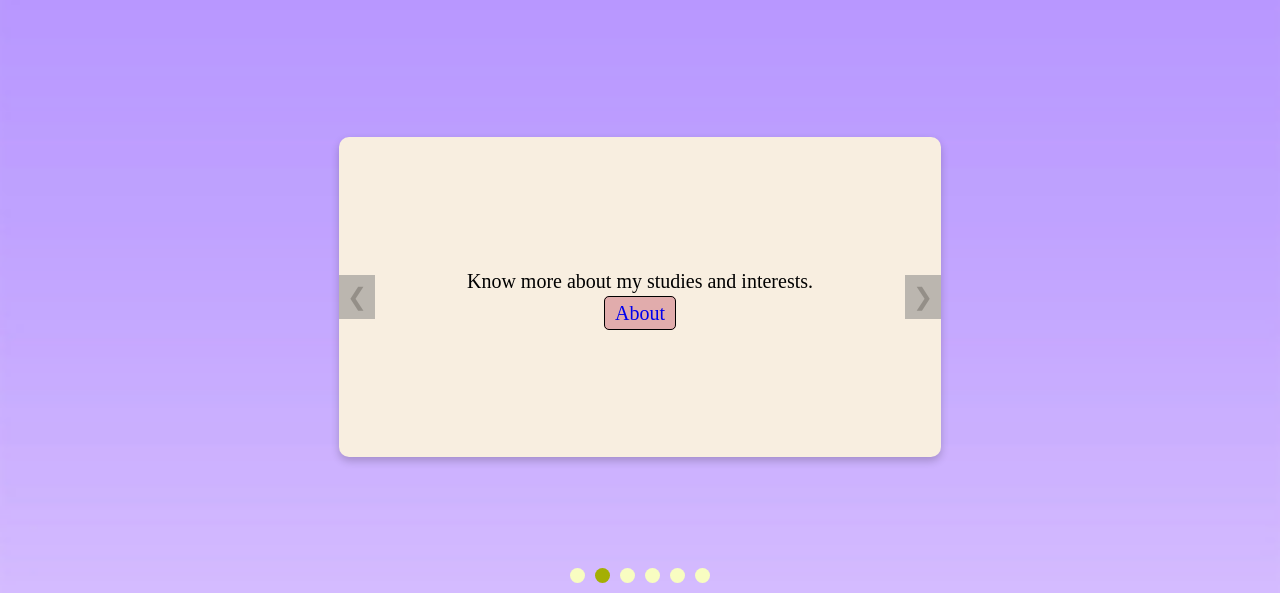
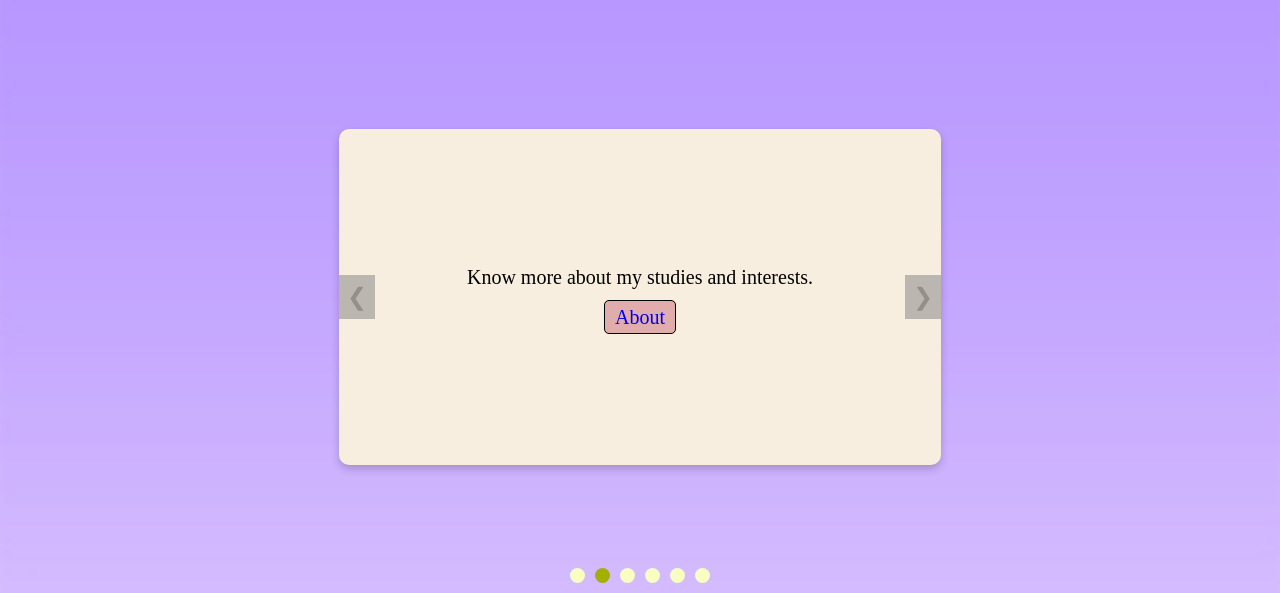
Before and after one commit to pavani9104/Portfolio-Website, a plain HTML site: page index.html in a window 1280 px wide. Shown: the part 88-681 px from the top of the page. Drawn offline with Linux system fonts and the light colour scheme.

Commit message:
Update style.css

```diff
--- a/style.css
+++ b/style.css
@@ -75,7 +75,7 @@ body {
     padding: 8rem;
     color: black;
     border-radius: 10px;
-    line-height: 1.6;
+    line-height: 2;
     box-shadow: 0 4px 8px rgba(0, 0, 0, 0.2);
     transition: margin-top 0.5s ease-in-out;
 }
@@ -206,6 +206,7 @@ body {
     position: fixed;
     top: 2rem;
     right: 2rem;
+    z-index: 999;
     background: none;
     border: none;
     font-size: 24px;
```
